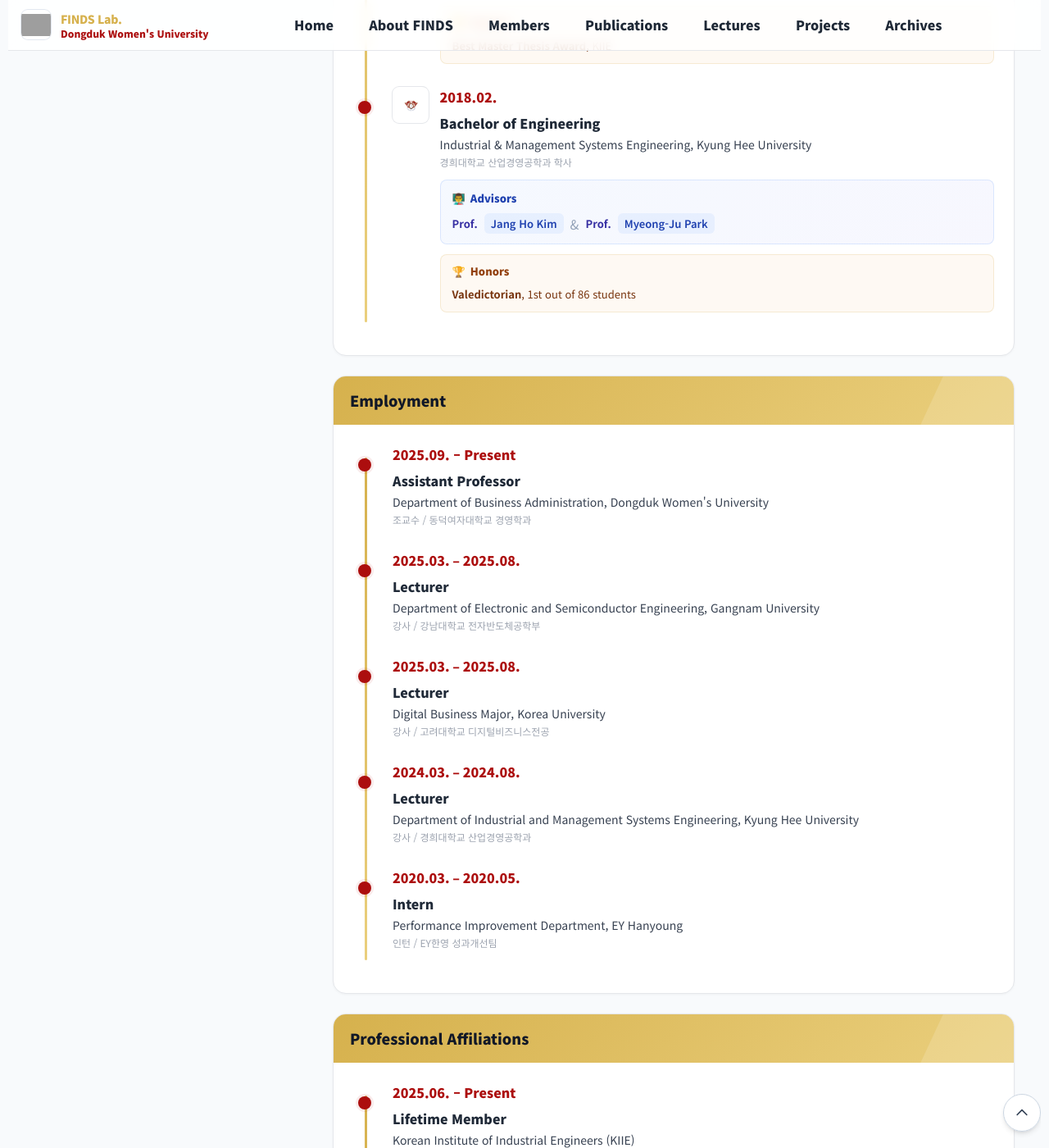
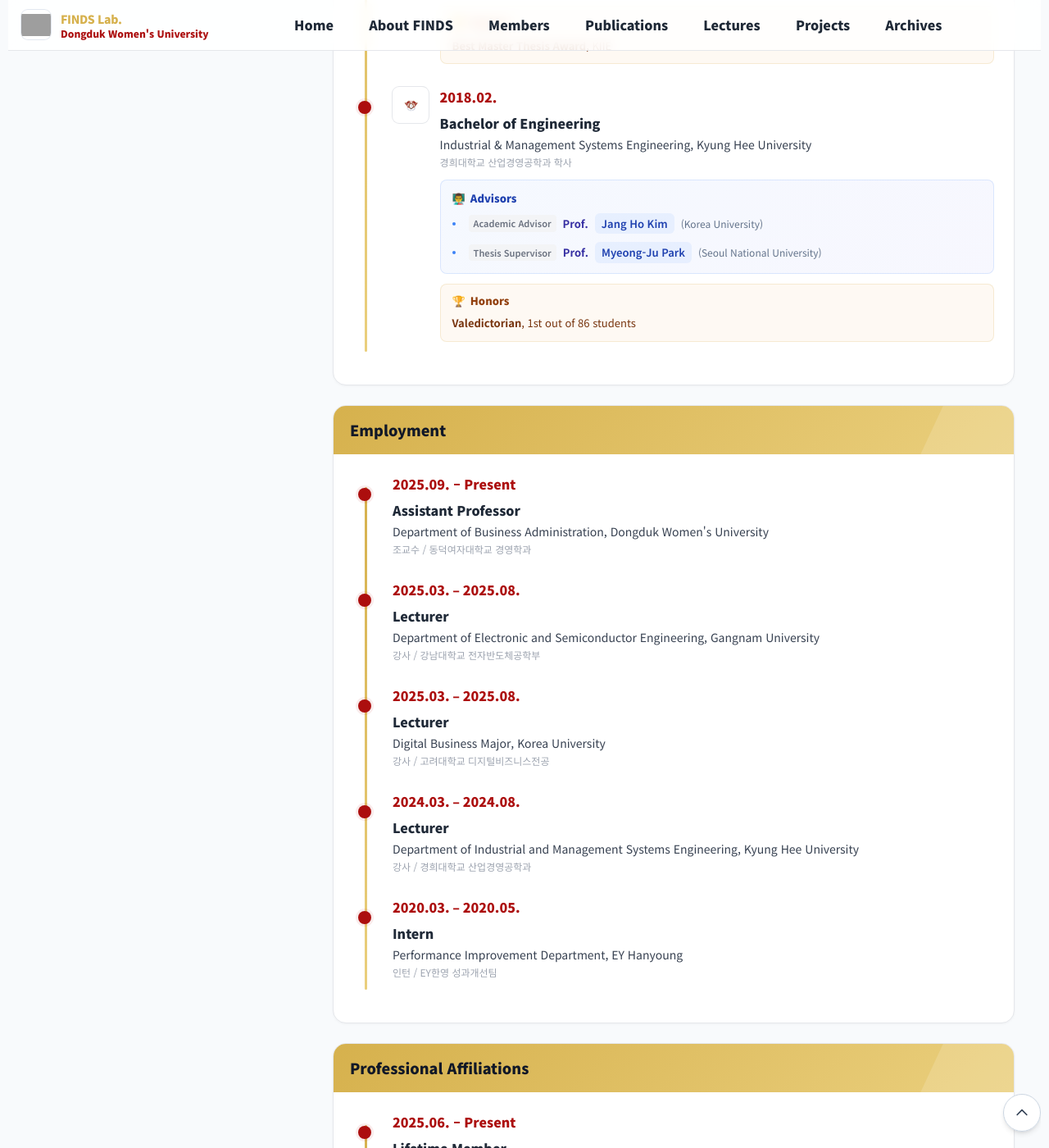
Before and after one commit to FinDS-Lab/site, a Jekyll site: the page built from members-director.html, in a window 1280 px wide and 1400 px high, scrolled down 2344 px. Shown: the whole window at 82% size. Built offline with Jekyll 4.4.1, drawn with Linux system fonts in a browser that asks for light colours; nearby versions of some CDN libraries; grey boxes are pictures that could not be loaded.

Commit message:
Update members-director.html

```diff
--- a/members-director.html
+++ b/members-director.html
@@ -369,15 +369,17 @@
     border-radius:10px 10px 0 0;
   }
 
-  /* Journal categories - Gold colors */
+  /* International categories - Gold colors */
   .pub-stat.journal-scie::before{background:rgba(214,177,77,1)}
   .pub-stat.journal-scopus::before{background:rgba(214,177,77,0.75)}
   .pub-stat.journal-other::before{background:rgba(214,177,77,0.5)}
-  .pub-stat.journal-kci::before{background:rgba(214,177,77,0.35)}
-
-  /* Conference categories - Red colors */
-  .pub-stat.conf-intl::before{background:rgba(172,14,14,0.9)}
+
+  /* Domestic categories - Red colors */
+  .pub-stat.journal-kci::before{background:rgba(172,14,14,0.9)}
   .pub-stat.conf-domestic::before{background:rgba(172,14,14,0.6)}
+
+  /* International Conference - Gold */
+  .pub-stat.conf-intl::before{background:rgba(214,177,77,0.85)}
 
   /* Citations - Special gradient */
   .pub-stat.citation{
@@ -547,13 +549,34 @@
   }
   .multiple-advisors{
     display:flex;
-    flex-wrap:wrap;
+    flex-direction:column;
+    gap:10px;
+  }
+  .advisor-item{
+    display:flex;
+    align-items:center;
     gap:8px;
-    align-items:center;
-  }
-  .advisor-separator{
-    color:#94a3b8;
-    font-weight:400;
+    position:relative;
+    padding-left:20px;
+  }
+  .advisor-item::before{
+    content:"";
+    position:absolute;
+    left:0;
+    top:50%;
+    transform:translateY(-50%);
+    width:4px;
+    height:4px;
+    background:#3b82f6;
+    border-radius:50%;
+  }
+  .advisor-role{
+    font-size:11px;
+    color:#6b7280;
+    font-weight:600;
+    background:#f3f4f6;
+    padding:2px 6px;
+    border-radius:4px;
   }
 
   /* Mentoring Program */
@@ -576,24 +599,131 @@
     background:#fff;border:1px solid #e5e7eb;border-radius:999px;
     font-size:13px;font-weight:600;transition:all .2s;cursor:default;
   }
-  .mentee-chip:hover{box-shadow:0 2px 8px rgba(0,0,0,0.1);}
+  .mentee-chip:hover{
+    box-shadow:0 4px 12px rgba(0,0,0,0.15);
+    transform:translateY(-2px);
+    border-color:var(--gold);
+  }
   .mentee-badge{display:inline-block;width:6px;height:6px;border-radius:50%;margin-left:6px;}
+
+  /* Enhanced Tooltip Design */
   .mentee-tooltip{
-    position:absolute;bottom:100%;left:50%;transform:translateX(-50%);
-    background:#1f2937;color:#fff;padding:8px 12px;border-radius:8px;
-    font-size:11px;font-weight:normal;white-space:nowrap;opacity:0;
-    pointer-events:none;transition:opacity .2s;margin-bottom:6px;z-index:10;
-  }
-  .mentee-tooltip-line{padding:2px 0;}
-  .mentee-chip:hover .mentee-tooltip{opacity:1;}
-
-  /* Mentoring – participation year badges (연도 배지 전용) */
-  .year-badges{display:inline-flex;gap:4px;margin-left:4px;vertical-align:middle;}
+    position:absolute;
+    bottom:calc(100% + 12px);
+    left:50%;
+    transform:translateX(-50%);
+    width:240px;
+    background:linear-gradient(135deg, rgba(255,255,255,0.98) 0%, rgba(254,251,235,0.98) 100%);
+    border:1px solid rgba(214,177,77,0.3);
+    border-radius:12px;
+    box-shadow:0 8px 24px rgba(0,0,0,0.15);
+    opacity:0;
+    visibility:hidden;
+    pointer-events:none;
+    transition:all 0.3s cubic-bezier(0.4, 0, 0.2, 1);
+    z-index:100;
+  }
+
+  .mentee-chip:hover .mentee-tooltip{
+    opacity:1;
+    visibility:visible;
+    transform:translateX(-50%) translateY(-4px);
+  }
+
+  /* Tooltip Arrow */
+  .mentee-tooltip::after{
+    content:'';
+    position:absolute;
+    top:100%;
+    left:50%;
+    transform:translateX(-50%);
+    border:6px solid transparent;
+    border-top-color:rgba(254,251,235,0.98);
+  }
+
+  .mentee-tooltip::before{
+    content:'';
+    position:absolute;
+    top:100%;
+    left:50%;
+    transform:translateX(-50%);
+    border:7px solid transparent;
+    border-top-color:rgba(214,177,77,0.3);
+  }
+
+  /* Tooltip Header */
+  .tooltip-header{
+    background:linear-gradient(135deg, var(--gold) 0%, var(--gold-light) 100%);
+    padding:10px 14px;
+    border-radius:11px 11px 0 0;
+    border-bottom:1px solid rgba(214,177,77,0.2);
+  }
+
+  .tooltip-title{
+    font-weight:800;
+    font-size:12px;
+    color:#fff;
+    text-align:center;
+    text-transform:uppercase;
+    letter-spacing:0.5px;
+    text-shadow:0 1px 2px rgba(0,0,0,0.1);
+  }
+
+  /* Tooltip Content */
+  .tooltip-content{
+    padding:12px;
+  }
+
+  .tooltip-row{
+    display:flex;
+    align-items:center;
+    gap:8px;
+    padding:6px 0;
+    font-size:11px;
+    border-bottom:1px solid rgba(214,177,77,0.1);
+  }
+
+  .tooltip-row:last-child{
+    border-bottom:none;
+  }
+
+  .tooltip-icon{
+    width:20px;
+    text-align:center;
+    color:var(--gold);
+  }
+
+  .tooltip-label{
+    flex:1;
+    color:#6b7280;
+    font-weight:600;
+  }
+
+  .tooltip-value{
+    color:#111827;
+    font-weight:700;
+  }
+
+  /* Year badges in tooltip */
+  .year-badges{
+    display:inline-flex;
+    gap:4px;
+    margin-left:4px;
+  }
   .year-badge{
-    display:inline-flex;align-items:center;justify-content:center;
-    padding:2px 6px;border-radius:999px;background:#f3f4f6;border:1px solid #e5e7eb;
-    font-size:10px;font-weight:800;color:#6b7280;line-height:1;
-  }
+    display:inline-flex;
+    align-items:center;
+    justify-content:center;
+    padding:2px 6px;
+    border-radius:999px;
+    background:var(--gold);
+    font-size:10px;
+    font-weight:800;
+    color:#fff;
+    line-height:1;
+  }
+
+  /* Mentoring participation year badges (연도 배지 전용) */
 
   /* Network Slider */
   .network-controls{display:flex;align-items:center;gap:16px;margin-bottom:16px;padding:12px;background:#f8f9fa;border-radius:8px;}
@@ -886,18 +1016,25 @@
                     <span>Advisors</span>
                   </div>
                   <div class="multiple-advisors">
+                    <div class="advisor-item">
+                      <span class="advisor-role">Academic Advisor</span>
                       <div class="advisor-info">
                         <span class="advisor-label">Prof.</span>
                         <a href="https://scholar.google.com/citations?user=EXAMPLE_JANGHO" target="_blank" class="advisor-name">
                           Jang Ho Kim
                         </a>
-                    </div>
-                    <span class="advisor-separator">&</span>
+                        <span class="advisor-affiliation">(Korea University)</span>
+                      </div>
+                    </div>
+                    <div class="advisor-item">
+                      <span class="advisor-role">Thesis Supervisor</span>
                       <div class="advisor-info">
                         <span class="advisor-label">Prof.</span>
                         <a href="https://scholar.google.com/citations?user=EXAMPLE_MYEONGJU" target="_blank" class="advisor-name">
                           Myeong-Ju Park
                         </a>
+                        <span class="advisor-affiliation">(Seoul National University)</span>
+                      </div>
                     </div>
                   </div>
                 </div>
@@ -1043,35 +1180,69 @@
                 <div class="mentee-chip">
                   최혜지
                   <span class="mentee-badge" style="background:#d946ef"></span>
-                  <span class="mentee-tooltip">
-                    <div class="mentee-tooltip-line"><b>멘토링 프로그램</b></div>
-                    <div class="mentee-tooltip-line">🏫 경희대학교</div>
-                    <div class="mentee-tooltip-line">📚 산업경영공학과</div>
-                    <div class="mentee-tooltip-line">📅 입학년도: 2016</div>
-                    <div class="mentee-tooltip-line">
-                      🎗 참가년도:
+                  <div class="mentee-tooltip">
+                    <div class="tooltip-header">
+                      <div class="tooltip-title">Mentoring Program</div>
+                    </div>
+                    <div class="tooltip-content">
+                      <div class="tooltip-row">
+                        <span class="tooltip-icon">🏫</span>
+                        <span class="tooltip-label">University</span>
+                        <span class="tooltip-value">경희대학교</span>
+                      </div>
+                      <div class="tooltip-row">
+                        <span class="tooltip-icon">📚</span>
+                        <span class="tooltip-label">Department</span>
+                        <span class="tooltip-value">산업경영공학과</span>
+                      </div>
+                      <div class="tooltip-row">
+                        <span class="tooltip-icon">📅</span>
+                        <span class="tooltip-label">Entry Year</span>
+                        <span class="tooltip-value">2016</span>
+                      </div>
+                      <div class="tooltip-row">
+                        <span class="tooltip-icon">🎗</span>
+                        <span class="tooltip-label">Participation</span>
                         <span class="year-badges">
                           <span class="year-badge">2023</span>
                           <span class="year-badge">2024</span>
                         </span>
                       </div>
-                  </span>
+                    </div>
+                  </div>
                 </div>
                 <div class="mentee-chip">
                   이도영
                   <span class="mentee-badge" style="background:#3b82f6"></span>
-                  <span class="mentee-tooltip">
-                    <div class="mentee-tooltip-line"><b>멘토링 프로그램</b></div>
-                    <div class="mentee-tooltip-line">🏫 카이스트</div>
-                    <div class="mentee-tooltip-line">📚 산업및시스템공학과</div>
-                    <div class="mentee-tooltip-line">📅 입학년도: 2017</div>
-                    <div class="mentee-tooltip-line">
-                      🎗 참가년도:
+                  <div class="mentee-tooltip">
+                    <div class="tooltip-header">
+                      <div class="tooltip-title">Mentoring Program</div>
+                    </div>
+                    <div class="tooltip-content">
+                      <div class="tooltip-row">
+                        <span class="tooltip-icon">🏫</span>
+                        <span class="tooltip-label">University</span>
+                        <span class="tooltip-value">카이스트</span>
+                      </div>
+                      <div class="tooltip-row">
+                        <span class="tooltip-icon">📚</span>
+                        <span class="tooltip-label">Department</span>
+                        <span class="tooltip-value">산업및시스템공학과</span>
+                      </div>
+                      <div class="tooltip-row">
+                        <span class="tooltip-icon">📅</span>
+                        <span class="tooltip-label">Entry Year</span>
+                        <span class="tooltip-value">2017</span>
+                      </div>
+                      <div class="tooltip-row">
+                        <span class="tooltip-icon">🎗</span>
+                        <span class="tooltip-label">Participation</span>
                         <span class="year-badges">
                           <span class="year-badge">2024</span>
                         </span>
                       </div>
-                  </span>
+                    </div>
+                  </div>
                 </div>
                 <div class="mentee-chip">
                   박성수
```
Lines whose indentation alone changed are shown as unchanged.
